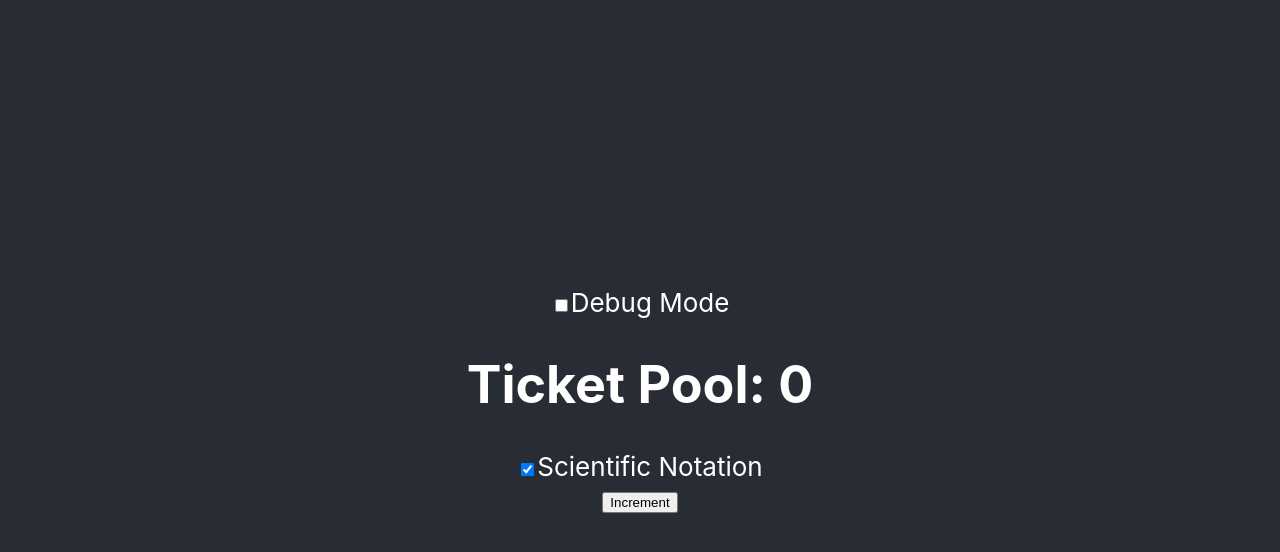
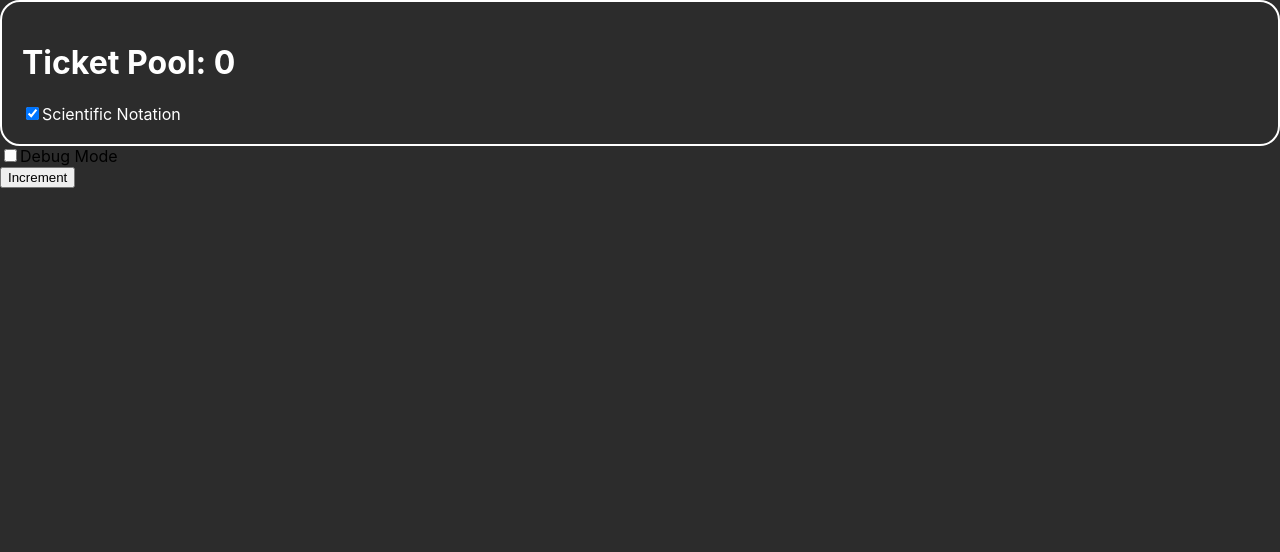
Before and after one commit to Carth501/ever-greater-2, a React (Create React App) app in the folder ever-greater-client/: page / in a window 1280 px wide. Shown: the top 552 px of the page. Built offline with nearby package versions, Linux system fonts and the light colour scheme.

Commit message:
Refactor ScalingNumberDemo and ScalingNumberDisplay components; add CSS for styling and update App layout

```diff
--- a/ever-greater-client/src/App.css
+++ b/ever-greater-client/src/App.css
@@ -1,38 +1,8 @@
 .App {
-  text-align: center;
 }
 
-.App-logo {
-  height: 40vmin;
-  pointer-events: none;
+.box {
+	border-radius: 20px;
+	border: 2px solid white;
+	padding: 20px;
 }
-
-@media (prefers-reduced-motion: no-preference) {
-  .App-logo {
-    animation: App-logo-spin infinite 20s linear;
-  }
-}
-
-.App-header {
-  background-color: #282c34;
-  min-height: 100vh;
-  display: flex;
-  flex-direction: column;
-  align-items: center;
-  justify-content: center;
-  font-size: calc(10px + 2vmin);
-  color: white;
-}
-
-.App-link {
-  color: #61dafb;
-}
-
-@keyframes App-logo-spin {
-  from {
-    transform: rotate(0deg);
-  }
-  to {
-    transform: rotate(360deg);
-  }
-}
--- a/ever-greater-client/src/App.tsx
+++ b/ever-greater-client/src/App.tsx
@@ -4,9 +4,7 @@ import ScalingNumberDemo from "./components/ScalingNumberDemo";
 function App() {
   return (
     <div className="App">
-      <header className="App-header">
-        <ScalingNumberDemo />
-      </header>
+      <ScalingNumberDemo />
     </div>
   );
 }
--- /dev/null
+++ b/ever-greater-client/src/components/ScalingNumberDemo.css
@@ -0,0 +1,6 @@
+.scaling-number-demo {
+	  display: flex;
+  flex-direction: column;
+  justify-content: flex-start;
+  gap: 20px;
+}
--- a/ever-greater-client/src/components/ScalingNumberDemo.tsx
+++ b/ever-greater-client/src/components/ScalingNumberDemo.tsx
@@ -69,6 +69,12 @@ function ScalingNumberDemo(): JSX.Element {
 
   return (
     <div className="scaling-number-demo">
+      <ScalingNumberDisplay
+        scalingNumber={scalingNumber}
+        scientific={scientific}
+        handleScientificToggle={() => handleScientificToggle(!scientific)}
+        debugMode={debugMode}
+      />
       <div className="debug-mode-toggle">
         <label>
           <input
@@ -79,13 +85,6 @@ function ScalingNumberDemo(): JSX.Element {
           Debug Mode
         </label>
       </div>
-
-      <ScalingNumberDisplay
-        scalingNumber={scalingNumber}
-        scientific={scientific}
-        handleScientificToggle={() => handleScientificToggle(!scientific)}
-        debugMode={debugMode}
-      />
 
       <div className="demo-controls">
         <button onClick={() => increment()} className="demo-button">
--- /dev/null
+++ b/ever-greater-client/src/components/ScalingNumberDisplay.css
@@ -0,0 +1,3 @@
+.scaling-number-display {
+	color : white;
+}
--- a/ever-greater-client/src/components/ScalingNumberDisplay.tsx
+++ b/ever-greater-client/src/components/ScalingNumberDisplay.tsx
@@ -1,5 +1,6 @@
 import { JSX } from "react";
 import ScalingNumber from "../classes/ScalingNumber";
+import "./ScalingNumberDisplay.css";
 
 interface Props {
   scalingNumber: ScalingNumber;
@@ -15,7 +16,7 @@ function ScalingNumberDisplay({
   debugMode = false,
 }: Props): JSX.Element {
   return (
-    <div className="scaling-number-display">
+    <div className="box scaling-number-display">
       <h1>
         <strong>Ticket Pool:</strong> {scalingNumber.toString(scientific)}
       </h1>
--- a/ever-greater-client/src/index.css
+++ b/ever-greater-client/src/index.css
@@ -11,3 +11,13 @@ code {
   font-family: source-code-pro, Menlo, Monaco, Consolas, 'Courier New',
     monospace;
 }
+
+body {
+  background-color: rgb(44, 44, 44);
+  margin: 0;
+  padding: 0;
+}
+
+html {
+  background-color: rgb(44, 44, 44);
+}
```
